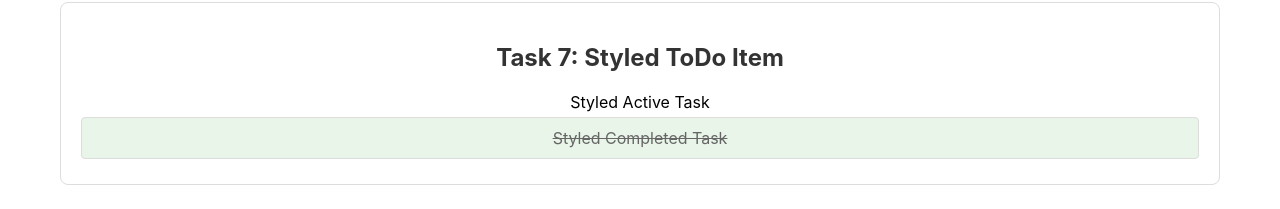
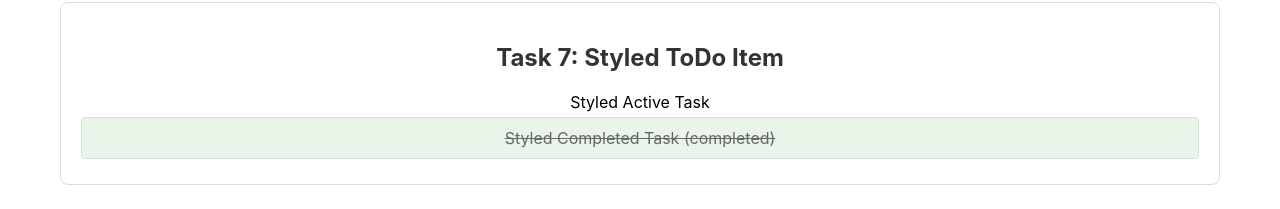
Before and after one commit to Chipsiarz/node.js-pre-training-course-main, a React (Create React App) app in the folder React-CSS/react-todo-app/: page /task-07 in a window 1280 px wide. Shown: the part 98-307 px from the top of the page. Built offline with nearby package versions, Linux system fonts and the light colour scheme.

Commit message:
chore(React-CSS): Changes in tasks to pass tests

```diff
--- a/React-CSS/react-todo-app/src/solutions/task-01/ToDoList.tsx
+++ b/React-CSS/react-todo-app/src/solutions/task-01/ToDoList.tsx
@@ -9,10 +9,10 @@ export const ToDoList: React.FC<TodoListProps> = ({ todos }) => {
   return (
     <div>
       <h3>Todo List</h3>
-      <ul>
+      <ul style={{ listStyle: "none", padding: 0, margin: 0 }}>
         {todos.map((todo) => (
           <li key={todo.id}>
-            {todo.title} – {todo.completed ? "completed" : "not completed"}
+            {todo.title} - {todo.completed ? "completed" : "not completed"}
           </li>
         ))}
       </ul>
--- a/React-CSS/react-todo-app/src/solutions/task-03/AddToDo.tsx
+++ b/React-CSS/react-todo-app/src/solutions/task-03/AddToDo.tsx
@@ -49,7 +49,7 @@ export const AddToDo: React.FC = () => {
 
       <div>
         {todos.length === 0 ? (
-          <p style={{ color: "#666" }}>No todos yet. Add your first todo!</p>
+          <p style={{ color: "#666" }}>No todos yet. Create your first todo!</p>
         ) : (
           <ul style={{ listStyle: "none", padding: 0, margin: 0 }}>
             {todos.map((t) => (
--- a/React-CSS/react-todo-app/src/solutions/task-07/StyledToDoItem.tsx
+++ b/React-CSS/react-todo-app/src/solutions/task-07/StyledToDoItem.tsx
@@ -5,7 +5,8 @@ import "./StyledToDoItem.css";
 export const StyledToDoItem: React.FC<TodoItemProps> = ({ todo }) => {
   return (
     <div className={todo.completed ? "todo-item completed" : "todoItem"}>
-      {todo.title}
+      <span>{todo.title}</span>
+      {todo.completed && <span> (completed)</span>}
     </div>
   );
 };
```
